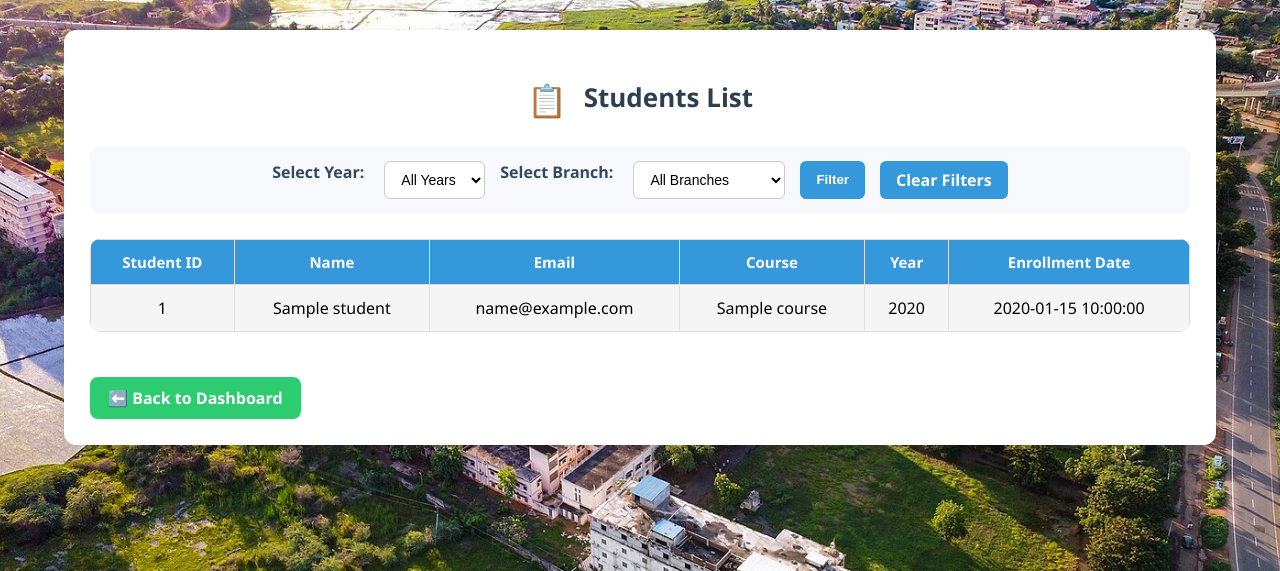
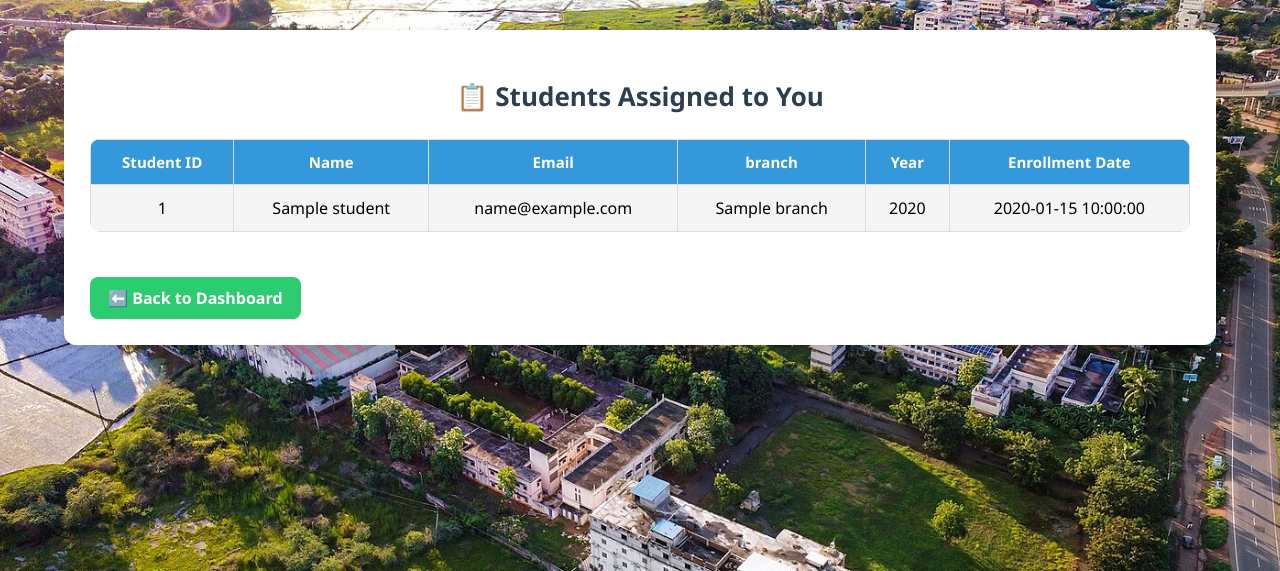
Before and after one commit to harasha12/student-management-portal, a Flask app: template templates/view_students.html in a window 1280 px wide. Shown: the top 571 px of the page. Run offline with Flask 3, Linux system fonts and the light colour scheme; the template is opened without the code that fills it: most values are stand-ins (such as "Sample title", 1, 10 or a date in 2020).

Commit message:
Update view_students.html

```diff
--- a/templates/view_students.html
+++ b/templates/view_students.html
@@ -1,11 +1,11 @@
 <!DOCTYPE html>
-<html>
+<html lang="en">
 <head>
+    <meta charset="UTF-8">
     <title>Students List</title>
     <meta name="viewport" content="width=device-width, initial-scale=1">
     <link rel="stylesheet" href="{{ url_for('static', filename='style.css') }}">
     <style>
-        /* Container */
         .student-list-box {
             max-width: 1100px;
             margin: 30px auto;
@@ -14,97 +14,41 @@
             border-radius: 12px;
             box-shadow: 0px 6px 16px rgba(0,0,0,0.1);
         }
-
         h2 {
             text-align: center;
             margin-bottom: 25px;
             font-size: 26px;
             color: #2c3e50;
         }
-
-        /* Filter Form */
-        .filter-form {
-            display: flex;
-            flex-wrap: wrap;
-            justify-content: center;
-            gap: 15px;
-            margin-bottom: 25px;
-            padding: 15px;
-            background: #f7f9fc;
-            border-radius: 10px;
-        }
-
-        .filter-form label {
-            font-weight: 600;
-            margin-right: 5px;
-            color: #34495e;
-        }
-
-        .filter-form select {
-            padding: 8px 12px;
-            border: 1px solid #ccc;
-            border-radius: 6px;
-            font-size: 14px;
-            background: #fff;
-        }
-
-        .filter-form button,
-        .filter-form .btn {
-            padding: 8px 16px;
-            background: #3498db;
-            border: none;
-            color: white;
-            font-weight: 600;
-            border-radius: 6px;
-            cursor: pointer;
-            transition: 0.3s ease;
-            text-decoration: none;
-        }
-
-        .filter-form button:hover,
-        .filter-form .btn:hover {
-            background: #2c80b4;
-        }
-
-        /* Table */
         table {
             width: 100%;
             border-collapse: collapse;
             margin-top: 15px;
         }
-
         table th, table td {
             border: 1px solid #ddd;
             padding: 12px;
             text-align: center;
         }
-
         table th {
             background: #3498db;
             color: white;
             font-size: 15px;
         }
-
         table tr:nth-child(even) {
             background: #f9f9f9;
         }
-
         table tr:hover {
             background: #f1f7ff;
         }
-
-        /* Buttons inside table */
         table a {
             color: #3498db;
             font-weight: 600;
             text-decoration: none;
         }
-
         table a:hover {
             text-decoration: underline;
         }
-
-        /* Back Button */
         .btn-back {
             display: inline-block;
             margin-top: 20px;
@@ -116,91 +60,63 @@
             text-decoration: none;
             transition: 0.3s;
         }
-
         .btn-back:hover {
             background: #27ae60;
         }
-
-        /* Responsive */
         @media (max-width: 768px) {
-            .filter-form {
-                flex-direction: column;
-                align-items: center;
-            }
-
             table th, table td {
                 font-size: 13px;
                 padding: 8px;
             }
         }
+        .text-center {
+            text-align: center;
+        }
     </style>
 </head>
 <body>
     <div class="container student-list-box">
-        <h2><span class="emoji">📋</span> Students List</h2>
+        <h2>📋 Students Assigned to You</h2>
 
-        <!-- ✅ Filter Form -->
-        <form method="get" action="{{ url_for('view_students') }}" class="filter-form">
-            <label for="year">Select Year:</label>
-            <select name="year" id="year">
-                <option value="">All Years</option>
-                <option value="1/4" {% if selected_year == "1/4" %}selected{% endif %}>1/4</option>
-                <option value="2/4" {% if selected_year == "2/4" %}selected{% endif %}>2/4</option>
-                <option value="3/4" {% if selected_year == "3/4" %}selected{% endif %}>3/4</option>
-                <option value="4/4" {% if selected_year == "4/4" %}selected{% endif %}>4/4</option>
-            </select>
-
-            <label for="branch">Select Branch:</label>
-            <select name="branch" id="branch">
-                <option value="">All Branches</option>
-                <option value="B.Tech - CSE" {% if selected_branch == "B.Tech - CSE" %}selected{% endif %}>B.Tech - CSE</option>
-                <option value="B.Tech - IT" {% if selected_branch == "B.Tech - IT" %}selected{% endif %}>B.Tech - IT</option>
-                <option value="B.Tech - Civil" {% if selected_branch == "B.Tech - Civil" %}selected{% endif %}>B.Tech - Civil</option>
-                <option value="B.Tech - Mech" {% if selected_branch == "B.Tech - Mech" %}selected{% endif %}>B.Tech - Mech</option>
-                <option value="B.Tech - EEE" {% if selected_branch == "B.Tech - EEE" %}selected{% endif %}>B.Tech - EEE</option>
-                <option value="B.Tech - ECE" {% if selected_branch == "B.Tech - ECE" %}selected{% endif %}>B.Tech - ECE</option>
-                <option value="B.Tech - CSC" {% if selected_branch == "B.Tech - CYBER SECURITY" %}selected{% endif %}>B.Tech - CSC</option>
-                <option value="B.Tech - AI & ML" {% if selected_branch == "B.Tech - AI & ML" %}selected{% endif %}>B.Tech - AI & ML</option>
-                <option value="B.Tech - AI & DS" {% if selected_branch == "B.Tech - AI & DS" %}selected{% endif %}>B.Tech - AI & DS</option>
-            </select>
-
-            <button type="submit">Filter</button>
-            <a href="{{ url_for('view_students') }}" class="btn">Clear Filters</a>
-        </form>
-
-        <!-- ✅ Student Table -->
         <table>
+            <thead>
                 <tr>
                     <th>Student ID</th>
                     <th>Name</th>
                     <th>Email</th>
-                <th>Course</th>
+                    <th>branch</th>
                     <th>Year</th>
                     <th>Enrollment Date</th>
                     {% if session['role'] == 'teacher' %}
                         <th>Actions</th>
                     {% endif %}
                 </tr>
+            </thead>
+            <tbody>
+                {% if students %}
                     {% for student in students %}
                     <tr>
-                <td>{{ student['student_id'] }}</td>
-                <td>{{ student['name'] }}</td>
-                <td>{{ student['email'] }}</td>
-                <td>{{ student['course'] }}</td>
-                <td>{{ student['year'] }}</td>
-                <td>{{ student['enrollment_date'] }}</td>
+                        <td>{{ student.student_id }}</td>
+                        <td>{{ student.name }}</td>
+                        <td>{{ student.email }}</td>
+                        <td>{{ student.branch }}</td>
+                        <td>{{ student.year }}</td>
+                        <td>{{ student.enrollment_date if student.enrollment_date else 'N/A' }}</td>
                         {% if session['role'] == 'teacher' %}
                         <td>
-                    <a href="/edit_student/{{ student['id'] }}">Edit</a> |
-                    <a href="/delete_student/{{ student['id'] }}" onclick="return confirm('Are you sure you want to delete this student?')">Delete</a>
+                            <a href="{{ url_for('edit_student', id=student.id) }}">Edit</a> |
+<a href="{{ url_for('delete_student', id=student.id) }}" onclick="return confirm('Are you sure you want to delete this student?')">Delete</a>
+
                         </td>
                         {% endif %}
                     </tr>
+                    {% endfor %}
                 {% else %}
                     <tr>
-                <td colspan="7" class="text-center">No students found for selected filters.</td>
+                        <td colspan="{{ 7 if session['role'] == 'teacher' else 6 }}" class="text-center">No students assigned to you.</td>
                     </tr>
-            {% endfor %}
+                {% endif %}
+            </tbody>
         </table>
 
         <a class="btn-back" href="{{ url_for('teacher_dashboard') }}">⬅️ Back to Dashboard</a>
```
Lines whose indentation alone changed are shown as unchanged.
